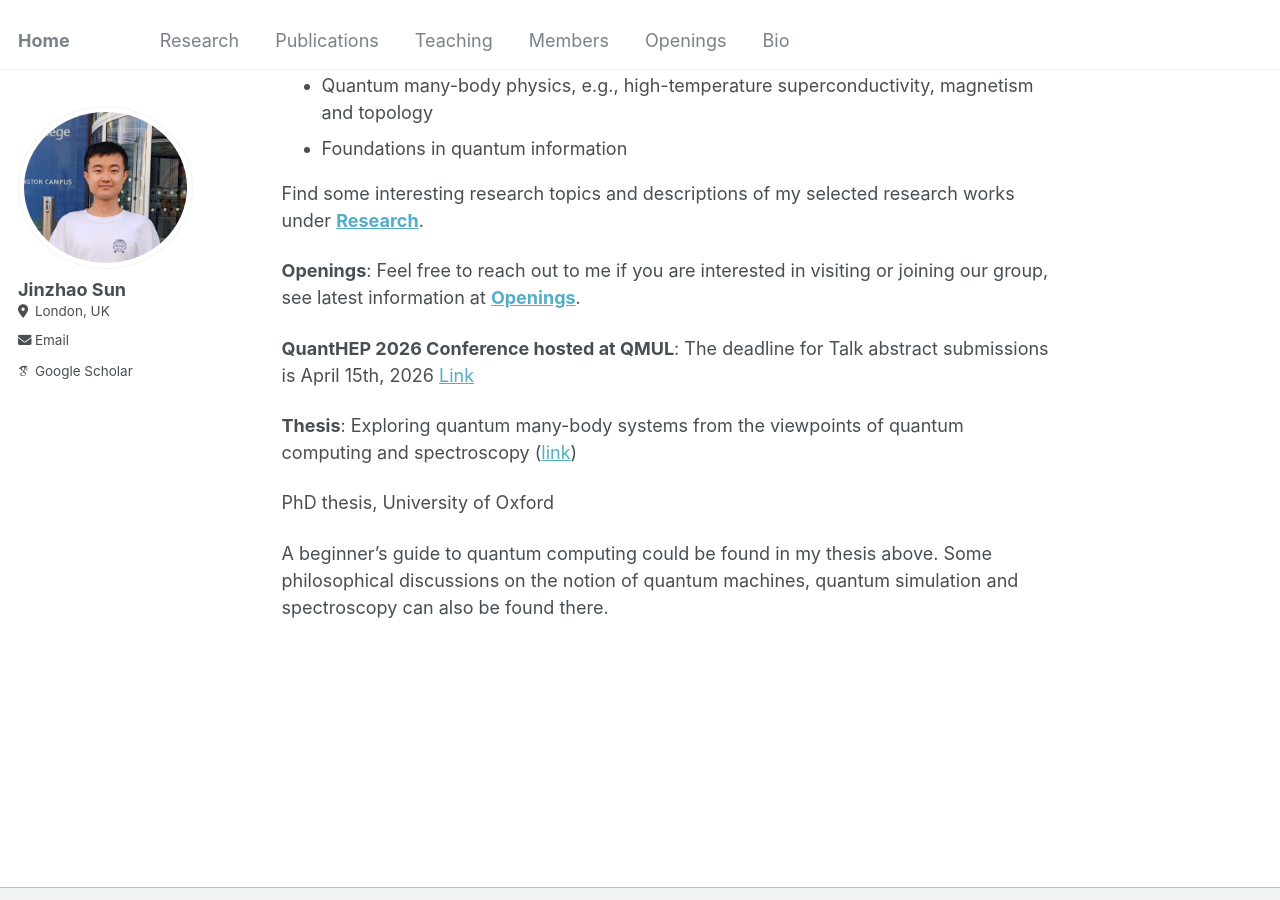
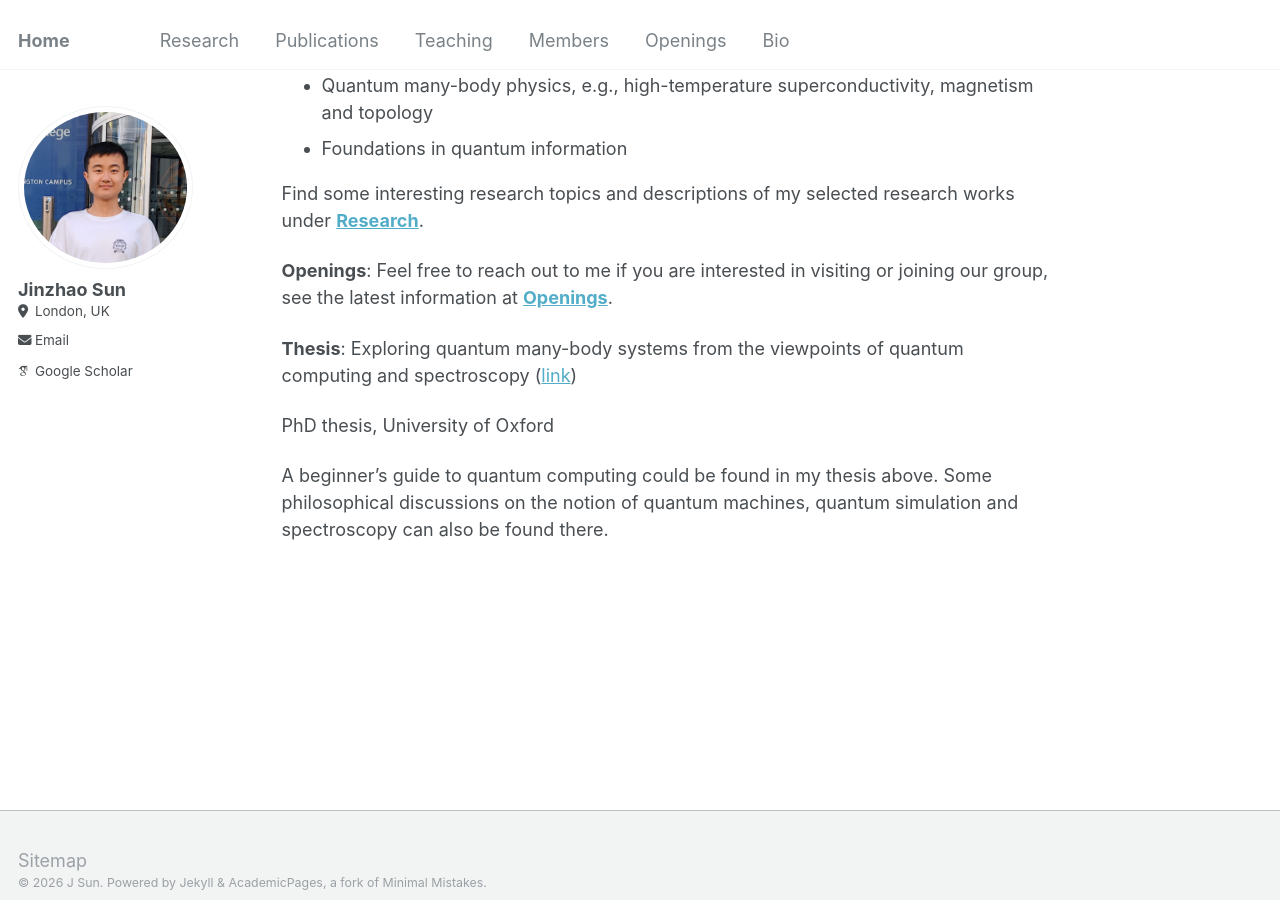
Before and after one commit to jinzhao-sun/jinzhao-sun.github.io, a Jekyll site: the page built from _pages/about.md, in a window 1280 px wide and 900 px high, scrolled down 782 px. Built offline with Jekyll 4.4.1, drawn with Linux system fonts in a browser that asks for light colours; some web fonts are replaced.

Commit message:
Update about.md

```diff
--- a/_pages/about.md
+++ b/_pages/about.md
@@ -27,9 +27,7 @@ I have a broad interest in quantum computing, quantum information, and quantum m
 
 Find some interesting research topics and descriptions of my selected research works under **[Research](research.md)**.
 
-**Openings**: Feel free to reach out to me if you are interested in visiting or joining our group, see latest information at **[Openings](openings.md)**.
-
-**QuantHEP 2026 Conference hosted at QMUL**: The deadline for Talk abstract submissions is April 15th, 2026 [Link](https://indico.global/event/16939/)
+**Openings**: Feel free to reach out to me if you are interested in visiting or joining our group, see the latest information at **[Openings](openings.md)**.
 
 
 **Thesis**:
```
